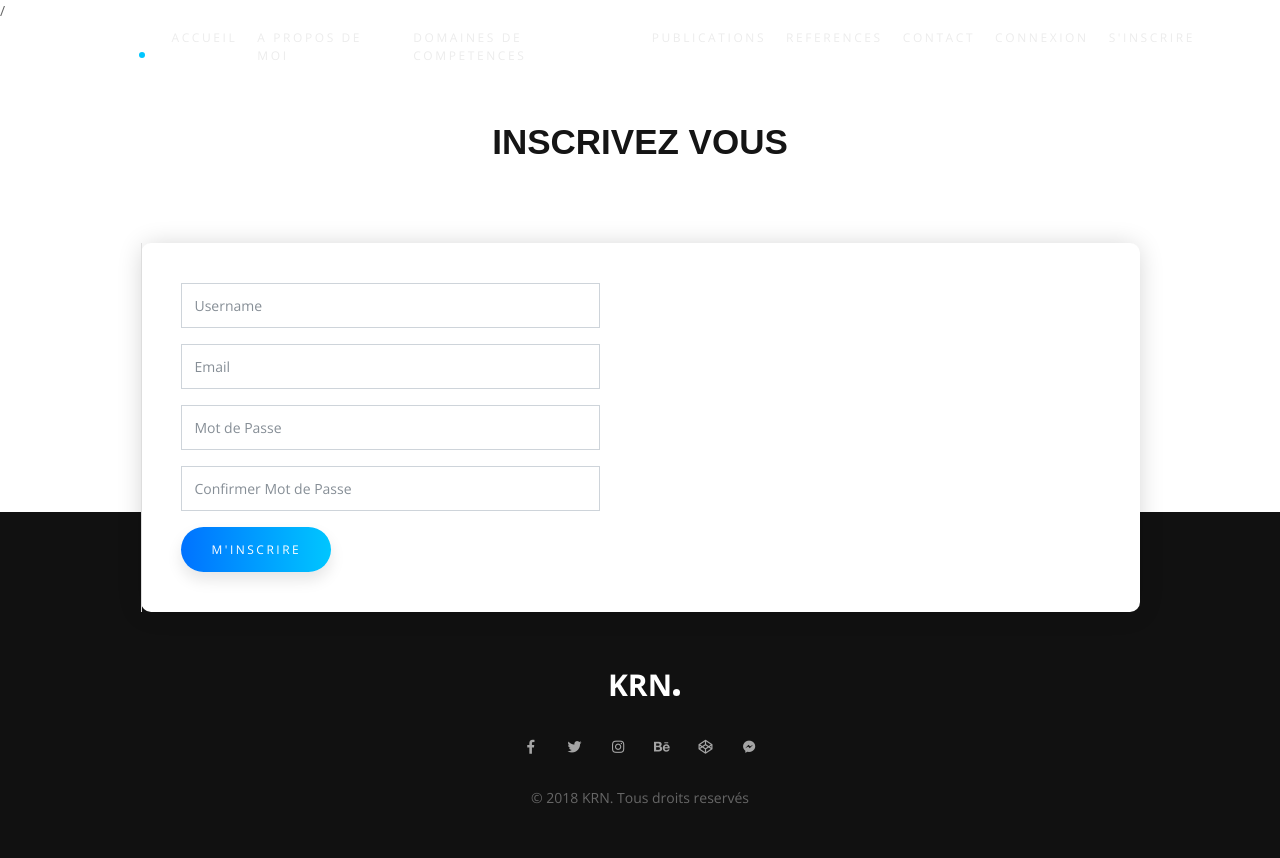
After one commit to drigos1er/BlogOC, a PHP site: template src/view/register.html.twig in a window 1280 px wide. The commit adds this page. Run offline with PHP 8.4, Linux system fonts and the light colour scheme; the template is opened without the code that fills it, so the values that code supplies are empty; some libraries are stand-ins or nearby versions; some web fonts are replaced.

Commit message:
VALIDATION ET ERREURS DE LA PAGE REGISTER

```diff
--- a/config/Config.php
+++ b/config/Config.php
@@ -1,6 +1,5 @@
 <?php
-
-
+require ('./core/Connexion.php');
 class Config
 {
 
--- a/src/view/layout.html.twig
+++ b/src/view/layout.html.twig
@@ -10,19 +10,19 @@
 
 
     <!---Font Icon-->
-    <link href="http://localhost/MONBLOG/public/plugin/font-awesome/css/fontawesome-all.min.css" rel="stylesheet">
+    <link href="../BLOGOC/public/plugin/font-awesome/css/fontawesome-all.min.css" rel="stylesheet">
     <link href="http://localhost/MONBLOG/public/plugin/themify-icons/themify-icons.css" rel="stylesheet">
     <!-- / -->
 
     <!-- Plugin CSS -->
-    <link href="http://localhost/MONBLOG/public/plugin/bootstrap/css/bootstrap.min.css" rel="stylesheet">
-    <link href="http://localhost/MONBLOG/public/plugin/owl-carousel/css/owl.carousel.min.css" rel="stylesheet">
-    <link href="http://localhost/MONBLOG/public/plugin/magnific/magnific-popup.css" rel="stylesheet">
+    <link href="../BLOGOC/public/plugin/bootstrap/css/bootstrap.min.css" rel="stylesheet">
+    <link href="../BLOGOC/public/plugin/owl-carousel/css/owl.carousel.min.css" rel="stylesheet">/
+    <link href="../BLOGOC/public/plugin/magnific/magnific-popup.css" rel="stylesheet">
     <!-- / -->
 
     <!-- Theme Style -->
-    <link href="http://localhost/MONBLOG/public/css/styles.css" rel="stylesheet">
-    <link href="http://localhost/MONBLOG/public/css/color/default.css" rel="stylesheet" id="color_theme">
+    <link href="../BLOGOC/public/css/styles.css" rel="stylesheet">
+    <link href="../BLOGOC/public/css/color/default.css" rel="stylesheet" id="color_theme">
     <!-- / -->
 
     <!-- Favicon -->
@@ -68,6 +68,7 @@
 
                     <li><a class="nav-link" href="#contact">CONTACT</a></li>
                     <li><a class="nav-link" href="index.php?key=login">CONNEXION</a></li>
+                    <li><a class="nav-link" href="index.php?key=register">S'INSCRIRE</a></li>
                 </ul>
             </div>
             <!-- / -->
@@ -105,20 +106,20 @@
 </footer>
 
 <!-- jQuery -->
-<script src="http://localhost/MONBLOG/public/js/jquery-3.2.1.min.js"></script>
-<script src="http://localhost/MONBLOG/public/js/jquery-migrate-3.0.0.min.js"></script>
+<script src="../BLOGOC/public/js/jquery-3.2.1.min.js"></script>
+<script src="../BLOGOC/public/js/jquery-migrate-3.0.0.min.js"></script>
 
 <!-- Plugins -->
-<script src="http://localhost/MONBLOG/public/plugin/bootstrap/js/popper.min.js"></script>
-<script src="http://localhost/MONBLOG/public/plugin/bootstrap/js/bootstrap.min.js"></script>
-<script src="http://localhost/MONBLOG/public/plugin/owl-carousel/js/owl.carousel.min.js"></script>
-<script src="http://localhost/MONBLOG/public/plugin/isotope/isotope.pkgd.min.js"></script>
-<script src="http://localhost/MONBLOG/public/plugin/magnific/jquery.magnific-popup.min.js"></script>
-<script src="http://localhost/MONBLOG/public/plugin/particles/particles.min.js"></script>
-<script src="http://localhost/MONBLOG/public/plugin/particles/particles-app.js"></script>
+<script src="../BLOGOC/public/plugin/bootstrap/js/popper.min.js"></script>
+<script src="../BLOGOC/public/plugin/bootstrap/js/bootstrap.min.js"></script>
+<script src="../BLOGOC/public/plugin/owl-carousel/js/owl.carousel.min.js"></script>
+<script src="../BLOGOC/public/plugin/isotope/isotope.pkgd.min.js"></script>
+<script src="../BLOGOC/public/plugin/magnific/jquery.magnific-popup.min.js"></script>
+<script src="../BLOGOC/public/plugin/particles/particles.min.js"></script>
+<script src="../BLOGOC/public/plugin/particles/particles-app.js"></script>
 
 <!-- custom -->
-<script src="http://localhost/MONBLOG/public/js/custom.js"></script>
+<script src="../BLOGOC/public/js/custom.js"></script>
 
 </body>
 <!-- Body End -->
--- /dev/null
+++ b/src/view/register.html.twig
@@ -0,0 +1,70 @@
+{% extends "layout.html.twig" %}
+
+
+{% block head %}
+    <title>Inscrivez-Vous</title>{% endblock %}
+
+
+{% block content %}
+    <main>
+
+
+
+
+
+
+
+
+        <!-- Contact Start -->
+        <section id="contact" class="section p-0px-b contact-section">
+            <div class="container">
+                <div class="row justify-content-center m-60px-b md-m-40px-b">
+                    <div class="col-12 col-md-10 col-lg-7">
+                        <div class="section-title text-center">
+                            <h2 class="font-alt">INSCRIVEZ VOUS</h2>
+
+                        </div>
+                    </div>
+                </div>
+
+                <div class="contact-us-box">
+                    <div class="row no-gutters">
+
+                        <div class="col-md-6 ">
+                            <!-- Contact Form -->
+                            <div class="contact-form">
+
+                                <form method="post" action="../BLOGOC/testlogin.php">
+
+                                    <div class="form-group">
+                                        <input name="username" placeholder="Username" class="form-control" type="text" required>
+                                    </div>
+                                    <div class="form-group">
+                                        <input name="email" placeholder="Email" class="form-control" type="email" required>
+                                    </div>
+                                    <div class="form-group">
+                                        <input name="passwd" placeholder="Mot de Passe" class="form-control" type="password" required>
+                                    </div>
+
+                                    <div class="form-group">
+                                        <input name="passwd_confirm" placeholder="Confirmer Mot de Passe" class="form-control" type="password" required>
+                                    </div>
+
+                                    <div class="send">
+                                        <button class="m-btn m-btn-theme" type="submit"><i class="fa fa-envelope-o" aria-hidden="true"></i>M'inscrire</button>
+                                    </div>
+                                </form>
+                            </div>
+                            <!-- / -->
+                        </div>
+
+                    </div>
+                </div>
+            </div> <!-- Container -->
+        </section>
+        <!-- Contact End -->
+
+
+    </main>
+    <!-- Main End -->
+{% endblock content %}
```
Also changed, not shown: config/Errors.php (added, +63 -0 lines), core/Connexion.php (+43 -1 lines), index.php (+11 -2 lines), src/controller/LoginController.php (+8 -0 lines), testlogin.php (added, +22 -0 lines).
